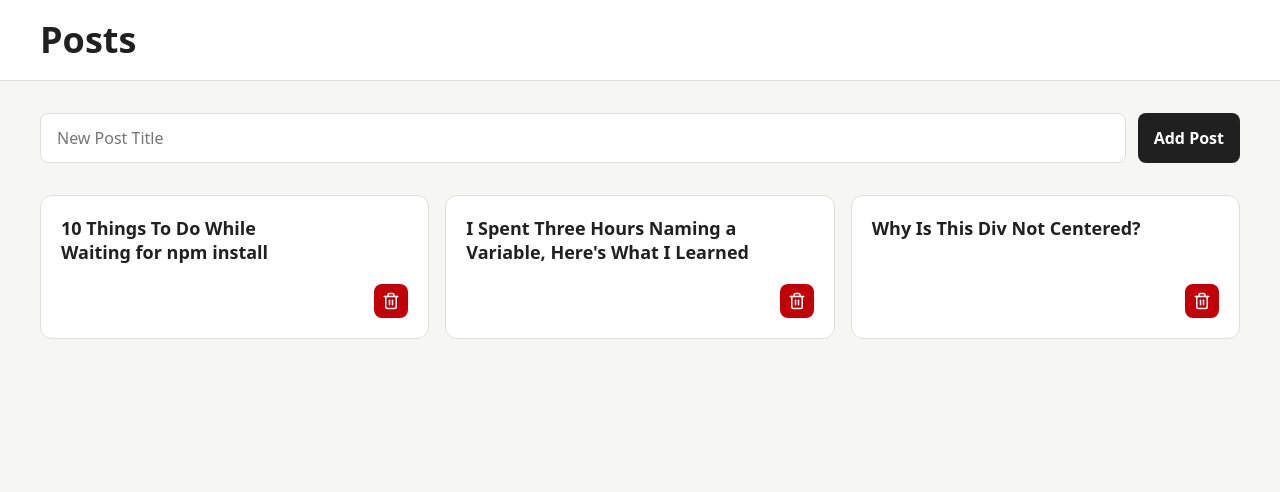
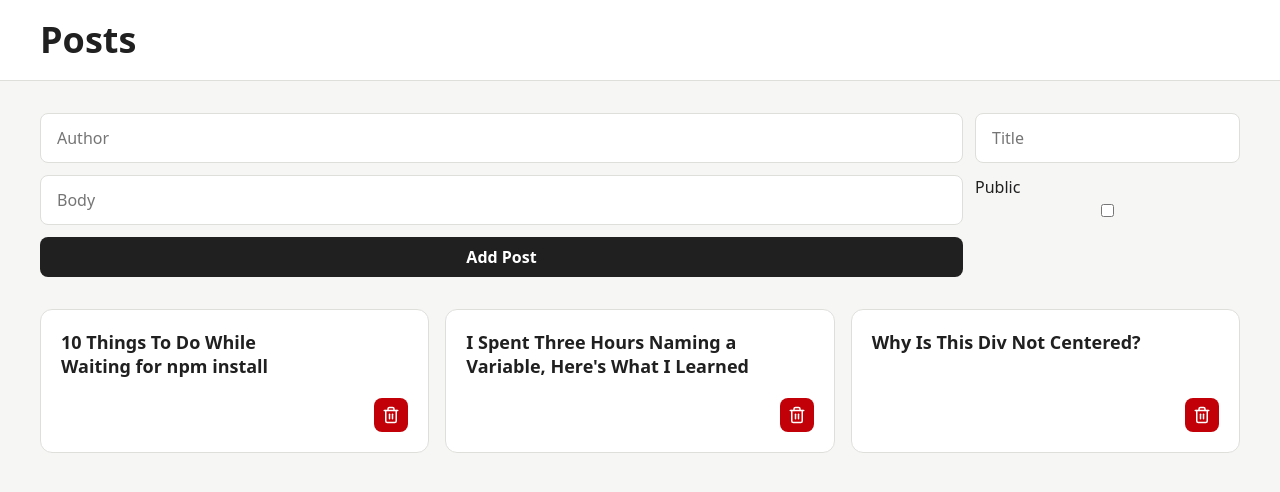
Before and after one commit to emanuelefavero/react-form, a React (Vite) app: page / in a window 1280 px wide. Shown: the top 492 px of the page. Built offline with nearby package versions, Linux system fonts and the light colour scheme.

Commit message:
feat: add new fields in PostForm component and update posts with these

```diff
--- a/src/App.jsx
+++ b/src/App.jsx
@@ -8,12 +8,7 @@ export function App() {
   const [posts, setPosts] = useState(INITIAL_POSTS);
   const publicPosts = posts.filter((post) => post.public);
 
-  const handleAddPost = (newPostTitle) => {
-    const newPost = {
-      id: crypto.randomUUID(),
-      title: newPostTitle,
-    };
-
+  const handleAddPost = (newPost) => {
     setPosts((prevPosts) => [newPost, ...prevPosts]);
   };
 
--- a/src/components/PostForm.jsx
+++ b/src/components/PostForm.jsx
@@ -3,35 +3,91 @@ import { useState } from 'react';
 import { Button } from './ui/Button';
 import { Input } from './ui/Input';
 
-const INITIAL_INPUT = '';
+const INITIAL_FORM_DATA = {
+  author: '',
+  title: '',
+  body: '',
+  public: false,
+};
 
 export const PostForm = ({ onAddPost }) => {
-  const [input, setInput] = useState(INITIAL_INPUT);
+  const [formData, setFormData] = useState(INITIAL_FORM_DATA);
 
-  const handleChange = (e) => setInput(e.target.value);
+  const handleFormData = (e) => {
+    const value =
+      e.target.type === 'checkbox' ? e.target.checked : e.target.value;
+
+    setFormData((prevFormData) => ({
+      ...prevFormData,
+      [e.target.name]: value,
+    }));
+  };
+
   const handleSubmit = (e) => {
     e.preventDefault();
 
-    const newTitle = input.trim();
-    if (!newTitle) return;
+    const newPost = {
+      id: crypto.randomUUID(),
+      ...formData,
+    };
 
-    onAddPost(newTitle);
-    setInput(INITIAL_INPUT);
+    onAddPost(newPost);
+    setFormData(INITIAL_FORM_DATA);
   };
 
   return (
     <form className='post-form' onSubmit={handleSubmit}>
       {/* Inputs */}
-      <label htmlFor='new-post-title' className='sr-only'>
-        New Post Title
-      </label>
-      <Input
-        placeholder='New Post Title'
-        id='new-post-title'
-        value={input}
-        onChange={handleChange}
-        required
-      />
+      <div className='form-group'>
+        <label htmlFor='post-form-author' className='sr-only'>
+          Author
+        </label>
+        <Input
+          name='author'
+          placeholder='Author'
+          id='post-form-author'
+          value={formData.author}
+          onChange={handleFormData}
+          required
+        />
+      </div>
+      <div className='form-group'>
+        <label htmlFor='post-form-title' className='sr-only'>
+          Title
+        </label>
+        <Input
+          name='title'
+          placeholder='Title'
+          id='post-form-title'
+          value={formData.title}
+          onChange={handleFormData}
+          required
+        />
+      </div>
+      <div className='form-group'>
+        <label htmlFor='post-form-body' className='sr-only'>
+          Body
+        </label>
+        <Input
+          name='body'
+          placeholder='Body'
+          id='post-form-body'
+          value={formData.body}
+          onChange={handleFormData}
+          required
+        />
+      </div>
+      <div className='form-group'>
+        <label htmlFor='post-form-public'>Public</label>
+        <Input
+          type='checkbox'
+          name='public'
+          id='post-form-public'
+          value={formData.public}
+          onChange={handleFormData}
+          required
+        />
+      </div>
 
       {/* Submit Button */}
       <Button type='submit' variant={Button.variant.primary}>
```
